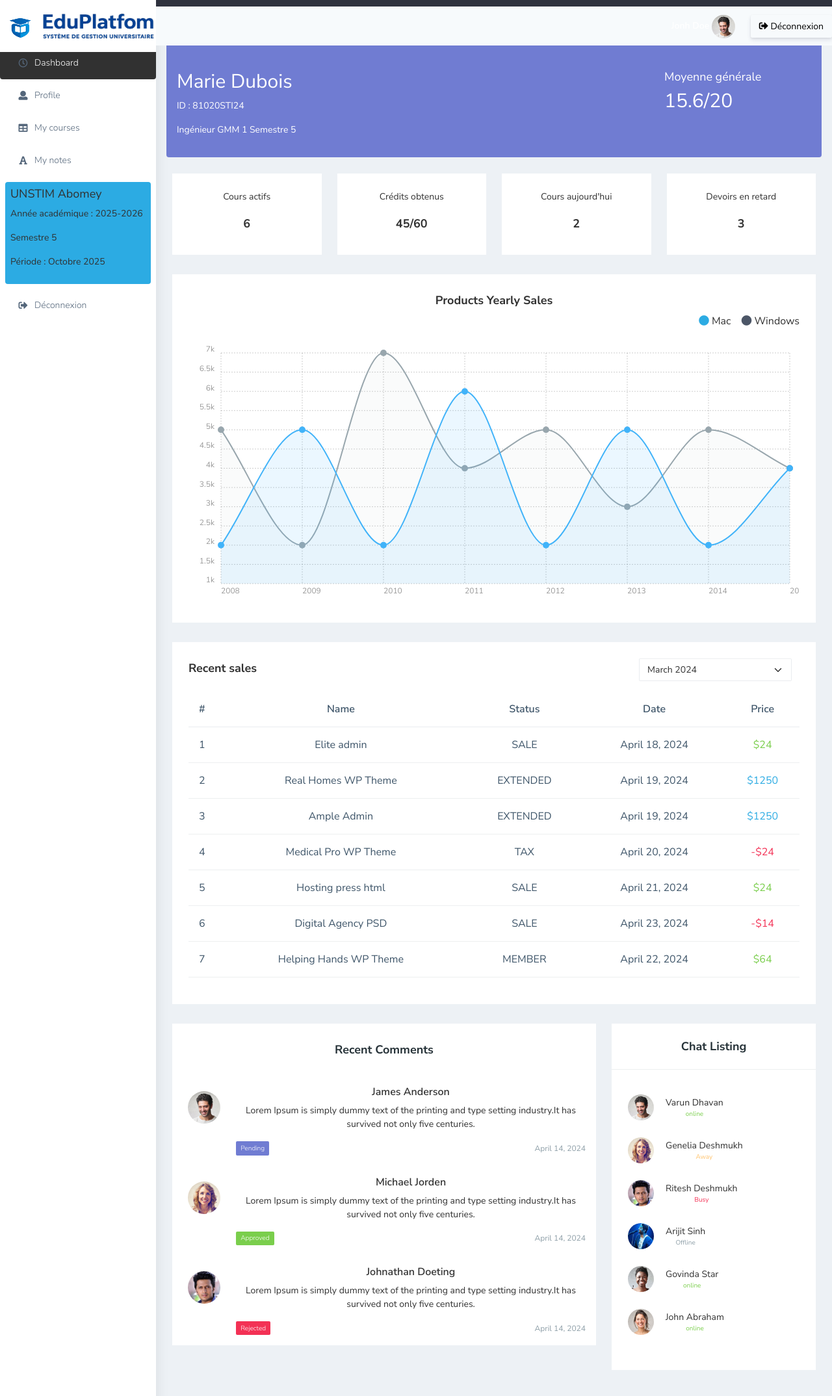
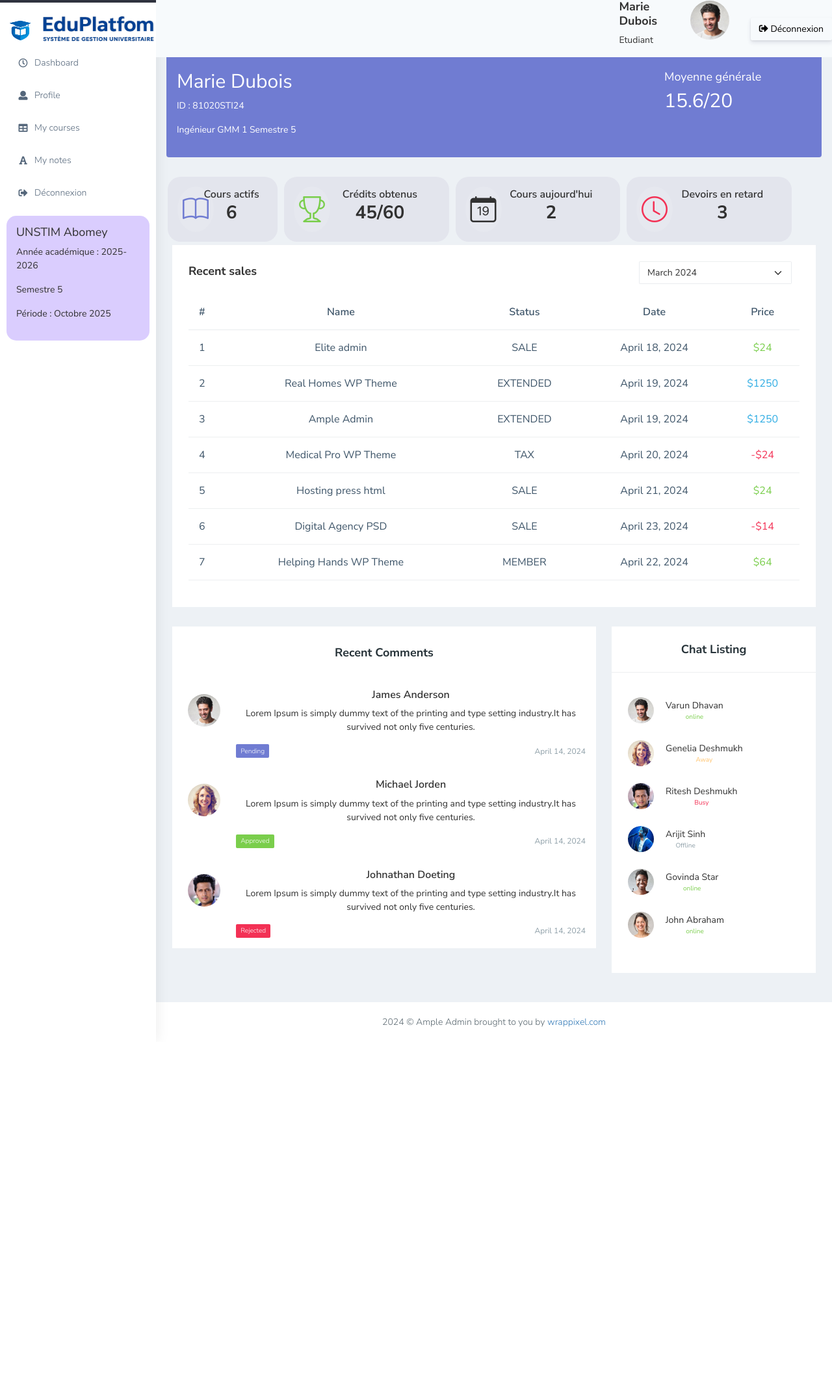
Before and after one commit to justus12s/EduPlatform, a CodeIgniter 4 app: the page made by app/Views/dashboard/index.php in a window 1280 px wide. Shown: the top 2148 px of the page at 65% size. After the commit the page ends 1580 px from the top, so only its background shows below. Run offline with PHP 8.4 and a stand-in for CodeIgniter, Linux system fonts and the light colour scheme; the template is opened without the code that fills it, so the values that code supplies are empty; some libraries are stand-ins or nearby versions.

Commit message:
4e dépôt accueil

```diff
--- a/app/Views/dashboard/index.php
+++ b/app/Views/dashboard/index.php
@@ -20,6 +20,61 @@
   <link rel="stylesheet" href="<?= base_url() ?>plugins/bower_components/chartist-plugin-tooltips/dist/chartist-plugin-tooltip.css" />
   <!-- Custom CSS -->
   <link href="<?= base_url() ?>css/style.min.css" rel="stylesheet" />
+  <link href="https://cdn.jsdelivr.net/npm/bootstrap-icons/font/bootstrap-icons.css" rel="stylesheet">
+  <style>
+    .present {
+      background-color: rgba(135, 122, 170, 0.1);
+      border-radius: 20px;
+      padding: 15px;
+      margin: 5px;
+    }
+
+    .icon-big {
+      font-size: 40px;
+      /* icône plus grande */
+      font-weight: 700;
+      /* icône "gras" */
+      border-radius: 50%;
+      padding: 15px;
+      display: flex;
+      align-items: center;
+      justify-content: center;
+      background-color: rgba(252, 251, 251, 0.1);
+      transition: 0.3s;
+    }
+
+    .icon-big:hover {
+      background-color: rgba(93, 210, 214, 0.2);
+    }
+
+    .box-title {
+      font-size: 28px;
+      /* texte plus gros */
+      font-weight: 700;
+      /* texte gras */
+      margin: 0;
+    }
+
+    .present p {
+      margin: 0;
+      font-size: 16px;
+      font-weight: 600;
+    }
+
+    .sidebar-info {
+      background-color: rgba(69, 5, 247, 0.2);
+      border-radius: 15px;
+      padding: 15px;
+      margin: 10px auto;
+      max-width: 220px;
+    }
+
+    @media (max-width: 1170px) {
+      .sidebar-info {
+        display: none;
+      }
+    }
+  </style>
 </head>
 
 <body>
@@ -41,7 +96,7 @@
     <!-- Topbar header - style you can find in pages.scss -->
     <!-- ============================================================== -->
     <header class="topbar" data-navbarbg="skin5">
-      <nav class="navbar top-navbar navbar-expand-md navbar-dark">
+      <nav class="navbar top-navbar navbar-expand-md navbar">
         <div class="navbar-header" data-logobg="skin6">
           <!-- ============================================================== -->
           <!-- Logo -->
@@ -52,8 +107,6 @@
               <!-- Dark Logo icon -->
               <img src="<?= base_url() ?>plugins/images/favicon.png" width="40px" height="40px" alt="homepage" />
             </b>
-            <!--End Logo icon -->
-            <!-- Logo text -->
             <span class="logo-text">
               <!-- dark Logo text -->
               <img src="<?= base_url() ?>plugins/images/logo-text.png" width="180px" height="80px" alt="homepage" />
@@ -75,10 +128,14 @@
         <div class="navbar-collapse collapse bg-light" id="navbarSupportedContent" data-navbarbg="skin5">
           <ul class="navbar-nav ms-auto d-flex align-items-center">
             <li>
-              <a class="profile-pic" href="<?= base_url() ?>#">
-                <span
-                  class="text-white font-medium">Jonh Doe</span>
-                <img src="<?= base_url() ?>plugins/images/users/varun.jpg" alt="user-img" width="36" class="img-circle" /></a>
+              <div class="row g-0">
+                <div class="col">
+                  <h4 class="text-black fw-bold fs-5">Marie Dubois</h4>
+                  <p>Etudiant</p>
+                </div>
+                <div class="col"><a class="profile-pic" href="<?= base_url() ?>#">
+                    <img src="<?= base_url() ?>plugins/images/users/varun.jpg" alt="user-img" width="60" class="img-circle" /></a></div>
+              </div>
             </li>
             <li>
               <a href="#" class="btn btn-light">
@@ -95,7 +152,7 @@
         <nav class="sidebar-nav">
           <ul id="sidebarnav">
             <li class="sidebar-item pt-2">
-              <a class="sidebar-link waves-effect waves-dark sidebar-link bg-dark rounded-3 text-white" href="<?= site_url() ?>dashboard/index" aria-expanded="false">
+              <a class="sidebar-link waves-effect waves-dark sidebar-link" href="<?= site_url() ?>dashboard/index" aria-expanded="false">
                 <i class="far fa-clock" aria-hidden="true"></i>
                 <span class="hide-menu">Dashboard</span>
               </a>
@@ -121,24 +178,26 @@
               </a>
             </li>
             <li class="sidebar-item">
-              <div class="bg-info opacity-25 m-2 p-2 rounded-3">
+              <a class="sidebar-link waves-effect waves-dark sidebar-link" href="<?= site_url() ?>dashboard/fontawesome"
+                aria-expanded="false">
+                <i class="fa fa-sign-out-alt" aria-hidden="true"></i>
+                <span class="hide-menu">Déconnexion</span>
+              </a>
+            </li>
+            <li class="sidebar-item">
+              <div class="sidebar-info">
                 <h4>UNSTIM Abomey</h4>
                 <p>Année académique : 2025-2026</p>
                 <p>Semestre 5</p>
                 <p>Période : Octobre 2025</p>
               </div>
             </li>
-            <li class="sidebar-item">
-              <a href="#" class="sidebar-link waves-effect waves-dark sidebar-link">
-                <i class="fa fa-sign-out-alt"></i> Déconnexion
-              </a>
-            </li>
           </ul>
         </nav>
       </div>
     </aside>
     <div class="page-wrapper">
-      <div class="bg-primary rounded-3 pt-5 p-3 mx-3 text-white">
+      <div class="bg-primary bg-opacity-10 rounded-3 pt-5 p-3 mx-3 text-white">
         <div class="row">
           <div class="col-lg-9 col-md-6 col-8">
             <h2>Marie Dubois</h2>
@@ -154,54 +213,39 @@
       </div>
       <div class="container-fluid text-center">
         <div class="row">
-          <div class="col-lg-3 col-md-12">
-            <div class="white-box analytics-info">
+          <div class="col-lg-2 col-md-12 present">
+            <div class="row">
+              <div class="col-2 d-flex align-items-center"><i class="bi px-2 icon-big text-primary bi-book"></i></div>
+              <div class="col-10">
                 <p>Cours actifs</p>
                 <h1 class="box-title">6</h1>
               </div>
             </div>
-          <div class="col-lg-3 col-md-12">
-            <div class="white-box analytics-info">
+          </div>
+          <div class="col-lg-3 col-md-12 present">
+            <div class="row">
+              <div class="col-2 d-flex align-items-center"><i class="bi px-2 icon-big text-success bi-trophy"></i></div>
+              <div class="col-10">
                 <p>Crédits obtenus</p>
                 <h1 class="box-title">45/60</h1>
               </div>
             </div>
-          <div class="col-lg-3 col-md-12">
-            <div class="white-box analytics-info">
+          </div>
+          <div class="col-lg-3 col-md-12 present">
+            <div class="row">
+              <div class="col-2 d-flex align-items-center"><i class="bi px-2 icon-big text-blue bi-calendar-date"></i></div>
+              <div class="col-10">
                 <p>Cours aujourd'hui</p>
                 <h1 class="box-title">2</h1>
               </div>
             </div>
-          <div class="col-lg-3 col-md-12">
-            <div class="white-box analytics-info">
+          </div>
+          <div class="col-lg-3 col-md-12 present">
+            <div class="row">
+              <div class="col-2 d-flex align-items-center"><i class="bi px-2 icon-big text-danger bi-clock"></i></div>
+              <div class="col-10">
                 <p>Devoirs en retard</p>
                 <h1 class="box-title">3</h1>
-            </div>
-          </div>
-        </div>
-        <!-- ============================================================== -->
-        <!-- PRODUCTS YEARLY SALES -->
-        <!-- ============================================================== -->
-        <div class="row">
-          <div class="col-md-12 col-lg-12 col-sm-12 col-xs-12">
-            <div class="white-box">
-              <h3 class="box-title">Products Yearly Sales</h3>
-              <div class="d-md-flex">
-                <ul class="list-inline d-flex ms-auto">
-                  <li class="ps-3">
-                    <h5><i class="fa fa-circle me-1 text-info"></i>Mac</h5>
-                  </li>
-                  <li class="ps-3">
-                    <h5>
-                      <i class="fa fa-circle me-1 text-inverse"></i>Windows
-                    </h5>
-                  </li>
-                </ul>
-              </div>
-              <div id="ct-visits" style="height: 405px">
-                <div class="chartist-tooltip" style="top: -17px; left: -12px">
-                  <span class="chartist-tooltip-value">6</span>
-                </div>
               </div>
             </div>
           </div>
@@ -520,6 +564,25 @@
   <script src="<?= base_url() ?>plugins/bower_components/chartist/dist/chartist.min.js"></script>
   <script src="<?= base_url() ?>plugins/bower_components/chartist-plugin-tooltips/dist/chartist-plugin-tooltip.min.js"></script>
   <script src="<?= base_url() ?>js/pages/dashboards/dashboard1.js"></script>
+
+  <script src="https://cdn.jsdelivr.net/npm/bootstrap@5.3.2/dist/js/bootstrap.bundle.min.js"></script>
+  <script>
+    const toggleBtn = document.getElementById("sidebarToggle");
+    const sidebar = document.getElementById("sidebarMenu");
+    const overlay = document.getElementById("overlay");
+
+    // Afficher / cacher la sidebar
+    toggleBtn.addEventListener("click", () => {
+      sidebar.classList.toggle("show-sidebar");
+      overlay.classList.toggle("show");
+    });
+
+    // Cacher la sidebar si on clique sur l'overlay
+    overlay.addEventListener("click", () => {
+      sidebar.classList.remove("show-sidebar");
+      overlay.classList.remove("show");
+    });
+  </script>
 </body>
 
 </html>
```
Also changed, not shown: 2 other files. Lines whose indentation alone changed are shown as unchanged.
